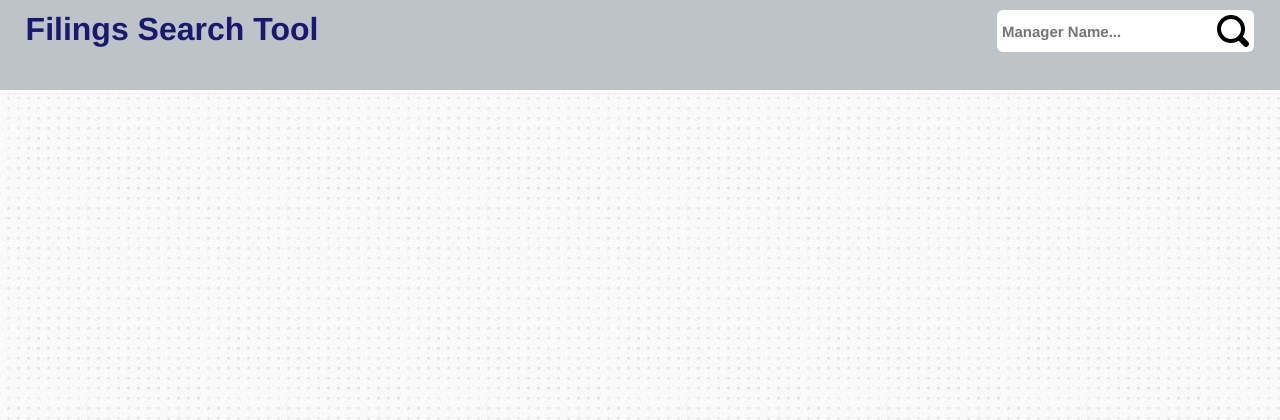
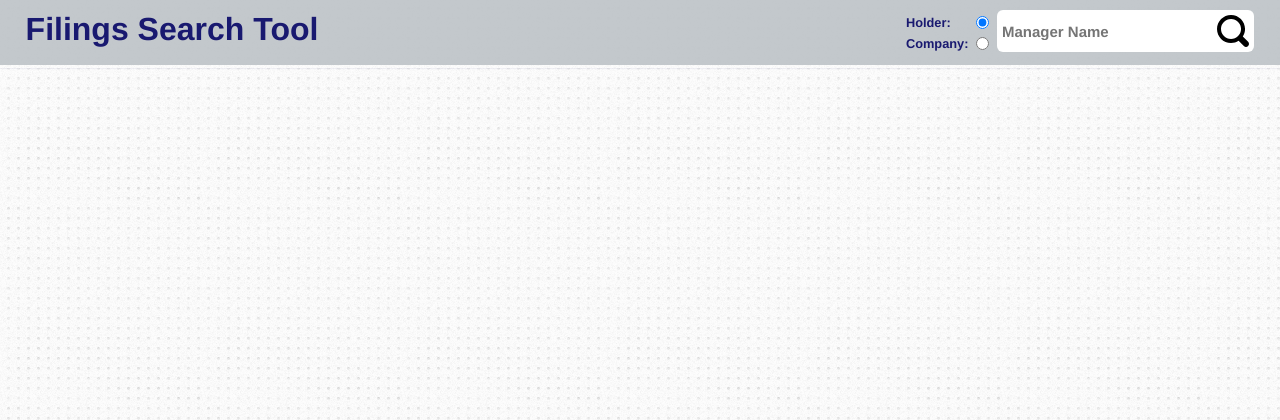
Before and after one commit to dmarkell/OpenSEC, a Python web app: template templates/search.html in a window 1280 px wide. Shown: the top 420 px of the page. Run offline with Jinja, Linux system fonts and the light colour scheme; the template is opened without the code that fills it, so the values that code supplies are empty; some web fonts are replaced.

Commit message:
Added radio buttons and ticker handling

```diff
--- /dev/null
+++ b/static/main.js
@@ -0,0 +1,8 @@
+function toggleQuery() {
+    var prompt = document.getElementById("query");
+    if (prompt.placeholder === "Manager Name") {
+        prompt.placeholder = "Ticker";
+    } else {
+        prompt.placeholder = "Manager Name";
+    }
+}
--- a/static/style.css
+++ b/static/style.css
@@ -43,8 +43,8 @@ a:hover {
 }
 
 .wrapper {
-    margin: 100px auto 60px;
-    width:80%;
+    margin: 70px auto 650px;
+    width: 80%;
 }
 
 /* Header & envelope --------- */
@@ -55,12 +55,12 @@ header, body:before {
     position: fixed;
     top: 0;
     left: 0;
-    height: 90px;
+    height: 65px;
 }
 
 header {
     left: 0;
-    background-color: #bdc3c7;
+    background-color: rgba(189, 195, 199, 0.9);
     color: midnightblue;
     padding: 0 2%;
     box-sizing: border-box;
@@ -81,7 +81,7 @@ body:before {
 
 body:after {
     position: absolute;
-    top: 90px;
+    top: 65px;
     height: 3px;
     background: inherit;
     z-index: 9998;
@@ -90,6 +90,18 @@ body:after {
 header h1 {
     float: left;
     margin: 11px 0; /* Manual centering (60px - 37px) / 2 */
+}
+
+header table {
+    display: inline-block;
+    background-color: transparent;
+    margin-bottom: 8px; /* manual centering in fixed-height header */
+}
+
+header table td {
+    text-align: left;
+    font-weight: bold;
+
 }
 
 
@@ -176,6 +188,8 @@ input[type=submit].select:hover,
 
 .message {
     padding-bottom: 8px;
+    color: midnightblue;
+    text-align: center;
 }
 
 .error {
@@ -467,6 +481,16 @@ table + p {
 
 /* Media queries -------------------- */
 
+@media only screen and (max-width: 680px) {
+        header h1 {
+        display: none;
+    }
+
+    .menu {
+        float: none;
+    }
+}
+
 @media only screen and (max-width: 560px) {
     .company td:nth-child(7),
     .company th:nth-child(7) {
@@ -483,13 +507,6 @@ table + p {
         border-radius: 0 0 8px 0;
     }
 
-    header h1 {
-        display: none;
-    }
-
-    .menu {
-        float: none;
-    }
 }
 
 @media only screen and (max-width: 500px) {
--- a/templates/base.html
+++ b/templates/base.html
@@ -5,7 +5,7 @@
     <link href='/static/style.css' rel='stylesheet' type='text/css' >
     <link href='http://fonts.googleapis.com/css?family=Droid+Sans' rel='stylesheet' type='text/css'>
     <link rel='shortcut icon' href='/static/globe_full.png' type='image/x-icon'>
-    <meta name='viewport' content='width=device-width, intial-scale=1'>
+    <meta name='viewport' content='width=device-width, initial-scale=1'>
     <title>Filings Tool</title>
     <script>
             var toggleHidden = function() {
@@ -43,5 +43,6 @@
 </footer>
 
 </body>
+<script src="/static/main.js"></script>
 
 </html>
--- a/templates/search.html
+++ b/templates/search.html
@@ -9,19 +9,24 @@
             <form id="inst-holders" autocomplete="off" method="post">
                 <input type="hidden" name="manager_full" value="{{manager_full}}">
                 {% if not (filings or mgr_matches) %}
-                    <div class="input-wrapper">
-                        <input type="search" id="manager" name="manager"
-                        value="{{manager}}" placeholder="Manager Name...">
-                        <input type="submit" class="search" value="Search">
-                    </div>
-                    {% if error %}
-                    <div class="message error">{{error}}</div>
+                <table>
+                    <tr>
+                        <td>Holder:</td>
+                        <td><input type="radio" value="holder" name="querytype" onChange="toggleQuery()" checked></td>
+                    </tr>
+                    <tr>
+                        <td>Company:</td>
+                        <td><input onChange="toggleQuery()" type="radio" value="company" name="querytype"></td>
+                    </tr>
+                </table>
+                {% endif %}
+                <div class="input-wrapper">
+                    {% if not (filings or mgr_matches) %}
+                    <input type="search" id="query" name="query"
+                    value="{{query}}" placeholder="Manager Name">
+                    <input type="submit" class="search" value="Search">
                     {% endif %}
-                {% endif %}
-
-                {% if mgr_matches %}
-
-                <div class="input-wrapper">
+                    {% if mgr_matches %}
                     <select autofocus="autofocus" id="managerselect" name="mgrurl">
                         {% for match in mgr_matches %}
                         <option value={{match[0]}}>
@@ -30,11 +35,8 @@
                         {% endfor %}
                     </select>
                     <input type="submit" class="select" value="Select">
-                </div>
-                {% endif %}
-
-                {% if filings %}
-                <div class="input-wrapper">
+                    {% endif %}
+                    {% if filings %}
                     <select autofocus="autofocus" id="dateselect" name="filing_slug">
                         {% for filing in filings %}
                         <option value={{filing[0]}}>
@@ -43,19 +45,14 @@
                         {% endfor %}
                     </select>
                     <input type="submit" class="select" value="Select">
+                    {% endif %}
                 </div>
-                {% endif %}
-
-            {% if filings or mgr_matches %}
-            <div class="message">
-                {{message}}
-            </div>
-            {% endif %}
             </form>
 
         </div>
     </header>
     <div class="wrapper">
+        <div class="message {{error}}">{{message}}</div>
         <div class="manager">
             {% block manager %}
             {% endblock %}
```
Also changed, not shown: main.py (+15 -13 lines).
